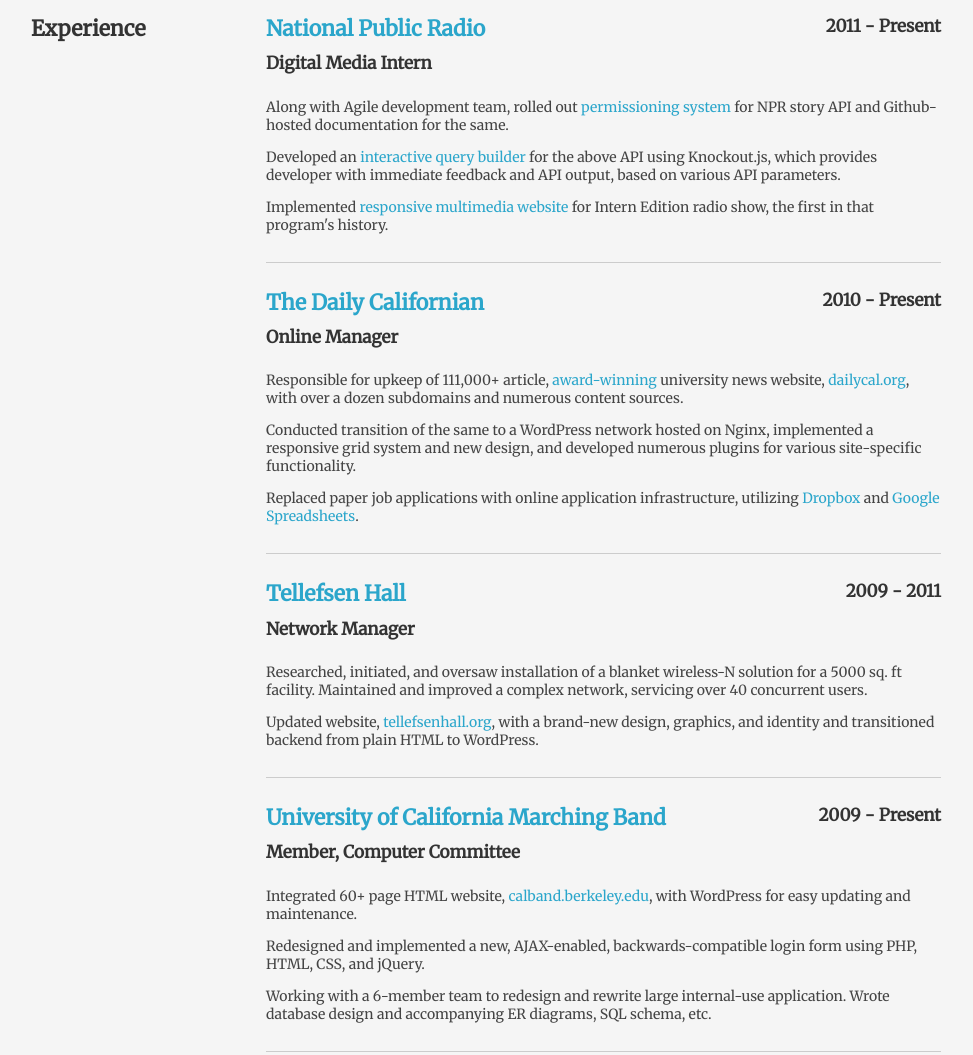
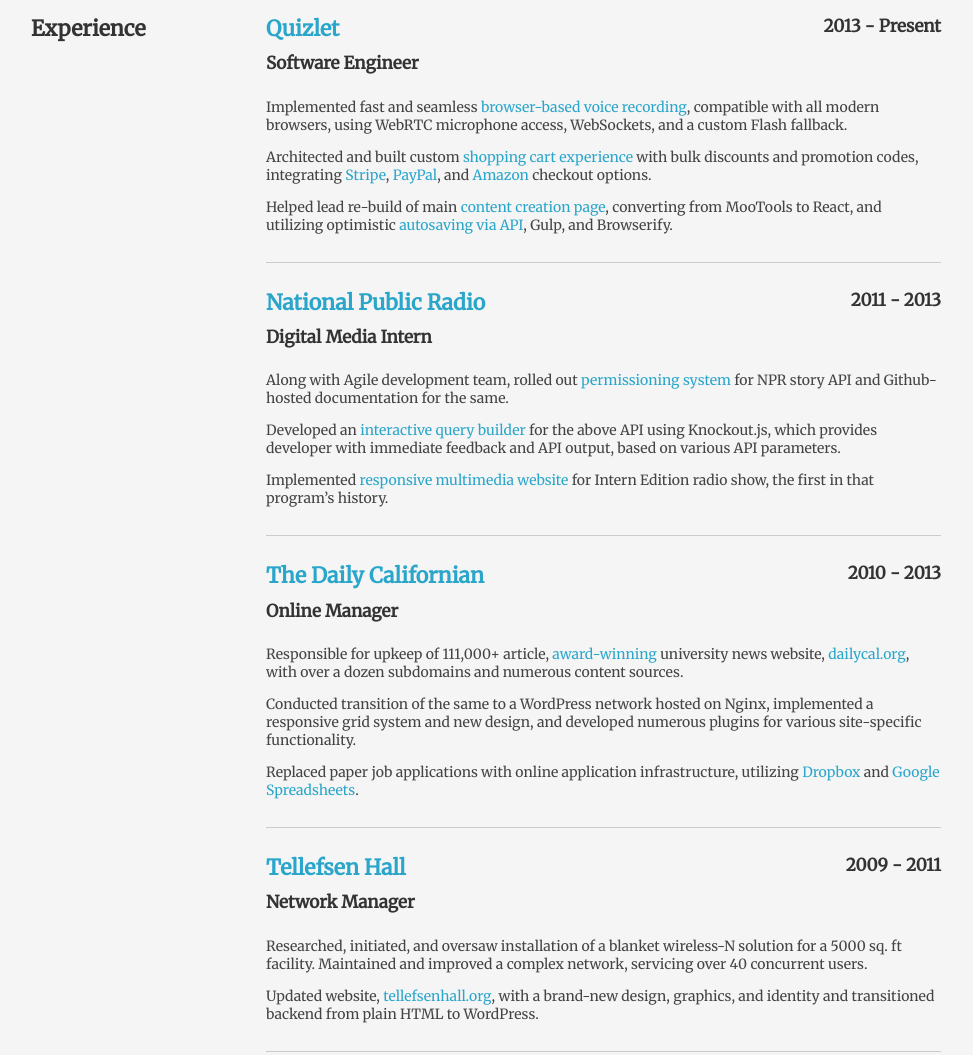
Before and after one commit to karoun/karoun.github.com, a plain HTML site: page index.html in a window 1280 px wide. Shown: the part 624-1679 px from the top of the page, without its empty margins (154-1127 px from the left). Drawn offline with Linux system fonts and the light colour scheme.

Commit message:
Updating resume with Quizlet
Also:
- Removing Cal Band section
- Fixing HTML in various places

```diff
--- a/index.html
+++ b/index.html
@@ -28,8 +28,8 @@
 			<section class="row">
 				<h2 class="three columns">About</h2>
 				<p class="nine columns enlarge">
-					Karoun Kasraie is a self-taught web developer and graduating college senior.
-					He has a passion for building great experiences and products with an eye for detail and tendency toward perfectionism.
+					Karoun Kasraie is a self-taught web developer and software engineer.
+					He has a passion for building great products with an eye for detail and tendency toward perfectionism.
 					He enjoys a hot cup of chai, a good book, and a good horn band.
 				</p>
 			</section><!-- /.row -->
@@ -82,17 +82,33 @@
 					<div class="job">
 						<header class="row">
 							<hgroup class="nine mobile-three columns">
+								<h2><a href="http://quizlet.com">Quizlet</a></h2>
+								<h3>Software Engineer</h3>
+							</hgroup>
+							<h4 class="three mobile-one columns text-right">2013 - Present</h4>
+						</header>
+
+						<p>Implemented fast and seamless <a href="http://quizlet.com/features/voice-recording">browser-based voice recording</a>, compatible with all modern browsers, using WebRTC microphone access, WebSockets, and a custom Flash fallback.</p>
+
+						<p>Architected and built custom <a href="https://quizlet.com/upgrade">shopping cart experience</a> with bulk discounts and promotion codes, integrating <a href="https://stripe.com/">Stripe</a>, <a href="https://developer.paypal.com/docs/integration/web/web-checkout/">PayPal</a>, and <a href="https://payments.amazon.com/developer">Amazon</a> checkout options.</p>
+
+						<p>Helped lead re-build of main <a href="https://quizlet.com/create-set/new">content creation page</a>, converting from MooTools to React, and utilizing optimistic <a href="http://quizlet.com/inside-quizlet/api-design-for-mobile">autosaving via API</a>, Gulp, and Browserify.
+					</div>
+
+					<div class="job">
+						<header class="row">
+							<hgroup class="nine mobile-three columns">
 								<h2><a href="http://npr.org">National Public Radio</a></h2>
 								<h3>Digital Media Intern</h3>
 							</hgroup>
-							<h4 class="three mobile-one columns text-right">2011 - Present</h4>
+							<h4 class="three mobile-one columns text-right">2011 - 2013</h4>
 						</header>
 
 						<p>Along with Agile development team, rolled out <a href="http://digitalservices.npr.org/post/npr-api-content-permissions-control">permissioning system</a> for NPR story API and Github-hosted documentation for the same.</p>
 
-						<p>Developed an <a href="http://dev.npr.org/query-generator.html">interactive query builder</a> for the above API using Knockout.js, which provides developer with immediate feedback and API output, based on various API parameters.
+						<p>Developed an <a href="http://dev.npr.org/query-generator.html">interactive query builder</a> for the above API using Knockout.js, which provides developer with immediate feedback and API output, based on various API parameters.</p>
 
-						<p>Implemented <a href="http://www.npr.org/internedition/sum11/">responsive multimedia website</a> for Intern Edition radio show, the first in that program's history.</p>
+						<p>Implemented <a href="http://www.npr.org/internedition/sum11/">responsive multimedia website</a> for Intern Edition radio show, the first in that program&rsquo;s history.</p>
 					</div>
 
 					<div class="job">
@@ -101,7 +117,7 @@
 								<h2><a href="http://dailycal.org">The Daily Californian</a></h2>
 								<h3>Online Manager</h3>
 							</hgroup>
-							<h4 class="three mobile-one columns text-right">2010 - Present</h4>
+							<h4 class="three mobile-one columns text-right">2010 - 2013</h4>
 						</header>
 
 						<p>Responsible for upkeep of 111,000+ article, <a href="http://www.studentpress.org/acp/winners/opm12.html">award-winning</a> university news website, <a href="http://dailycal.org/">dailycal.org</a>, with over a dozen subdomains and numerous content sources.</p>
@@ -123,22 +139,6 @@
 						<p>Researched, initiated, and oversaw installation of a blanket wireless-N solution for a 5000 sq. ft facility. Maintained and improved a complex network, servicing over 40 concurrent users.</p>
 
 						<p>Updated website, <a href="http://tellefsenhall.org">tellefsenhall.org</a>, with a brand-new design, graphics, and identity and transitioned backend from plain HTML to WordPress.</p>
-					</div>
-
-					<div class="job">
-						<header class="row">
-							<hgroup class="nine mobile-three columns">
-								<h2><a href="http://calband.berkeley.edu">University of California Marching Band</a></h2>
-								<h3>Member, Computer Committee</h3>
-							</hgroup>
-							<h4 class="three mobile-one columns text-right">2009 - Present</h4>
-						</header>
-
-						<p>Integrated 60+ page HTML website, <a href="http://calband.berkeley.edu">calband.berkeley.edu</a>, with WordPress for easy updating and maintenance.</p>
-
-						<p>Redesigned and implemented a new, AJAX-enabled, backwards-compatible login form using PHP, HTML, CSS, and jQuery.</p>
-
-						<p>Working with a 6-member team to redesign and rewrite large internal-use application. Wrote database design and accompanying ER diagrams, SQL schema, etc.</p>
 					</div>
 
 					<div class="job">
```
Also changed, not shown: 1 other file.
